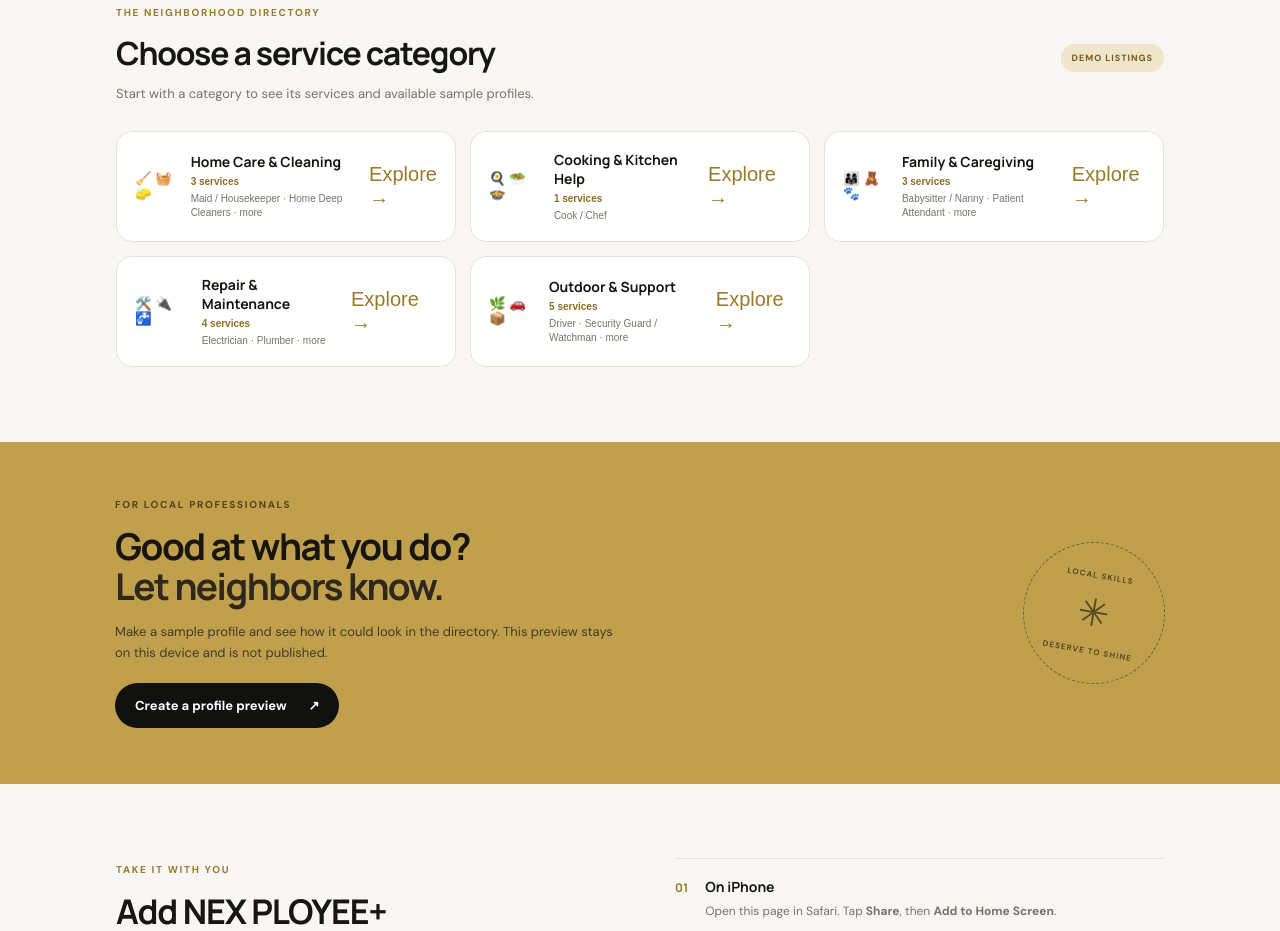
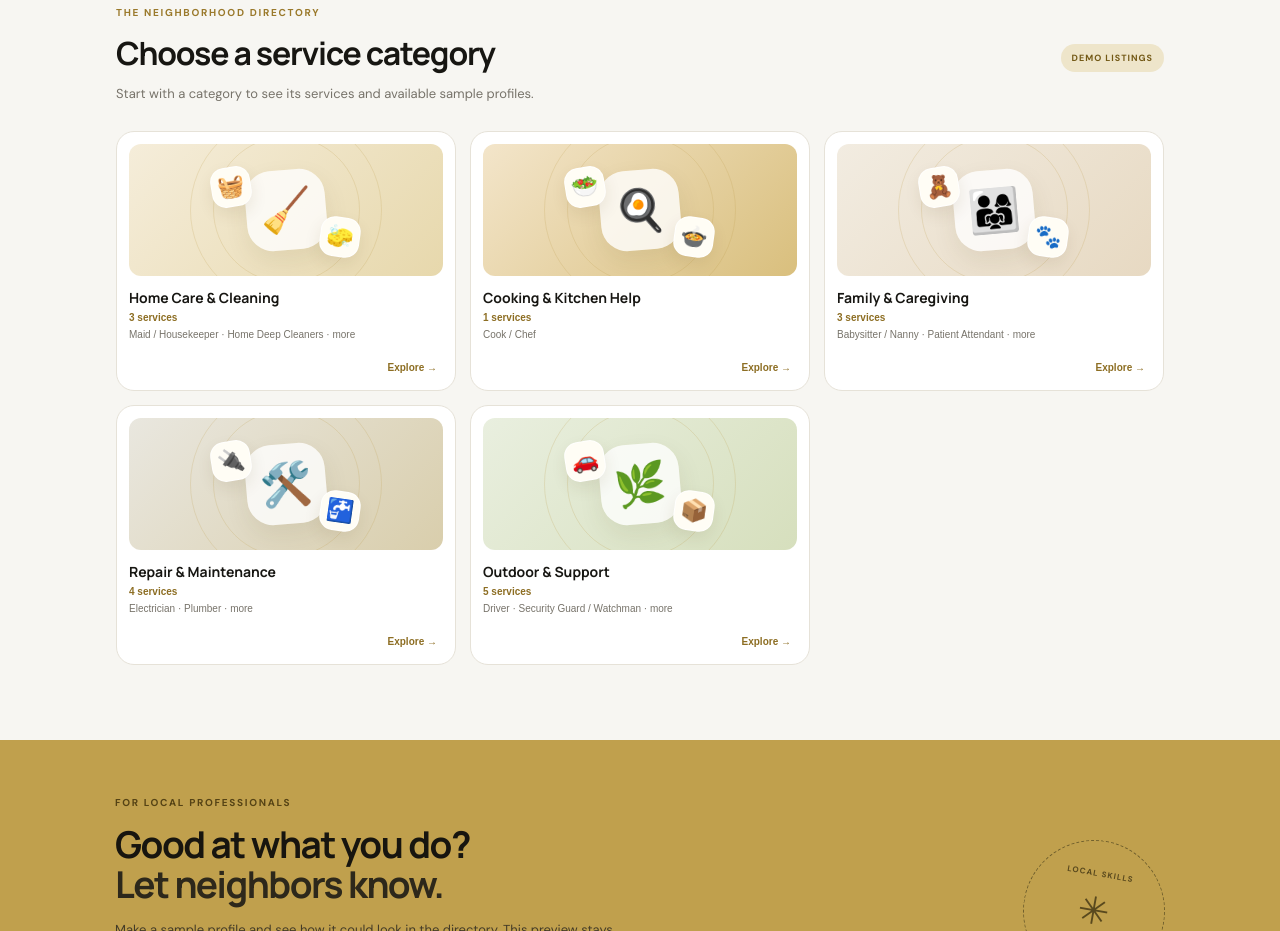
Before and after one commit to shaguftasaba/PLOYEE, a plain HTML site: page index.html in a window 1280 px wide. Shown: the part 1100-2031 px from the top of the page. Drawn offline with Linux system fonts and the light colour scheme.

Commit message:
Refactor category card styles for improved layout

```diff
--- a/styles.css
+++ b/styles.css
@@ -75,14 +75,24 @@ dialog::backdrop{background:#11110f99}
 /* Category-first directory: categories appear before the banner and profiles. */
 [hidden]{display:none!important}
 .category-grid{display:grid;grid-template-columns:repeat(3,minmax(0,1fr));gap:14px;margin-top:26px}
-.category-card{display:flex;align-items:center;gap:14px;min-height:106px;padding:18px;text-align:left;border:1px solid var(--line);border-radius:16px;background:#fff;color:var(--ink);cursor:pointer;transition:transform .18s,box-shadow .18s,border-color .18s}
+.category-card{position:relative;display:flex;flex-direction:column;align-items:stretch;gap:12px;min-height:260px;padding:12px;text-align:left;border:1px solid var(--line);border-radius:18px;background:#fff;color:var(--ink);cursor:pointer;transition:transform .18s,box-shadow .18s,border-color .18s}
 .category-card:hover,.category-card:focus-visible{transform:translateY(-2px);border-color:#c2a34e;box-shadow:0 10px 24px #5b4a2014;outline:none}
-.category-icon{width:48px;height:48px;flex:none;display:grid;place-items:center;border-radius:15px;background:#efe6cb;color:#8d6e23;font-size:24px}
+.category-art{height:132px;width:100%;position:relative;display:grid;place-items:center;overflow:hidden;border-radius:12px;background:linear-gradient(135deg,#f5edda,#e7d8ac)}
+.category-art::before,.category-art::after{content:"";position:absolute;border:1px solid #b99a4a35;border-radius:50%;width:145px;height:145px}
+.category-art::after{width:190px;height:190px}
+.category-art-2{background:linear-gradient(135deg,#f3e5ca,#d9bf7d)}
+.category-art-3{background:linear-gradient(135deg,#f2ece1,#e7d9c2)}
+.category-art-4{background:linear-gradient(135deg,#e9e7df,#d9ceac)}
+.category-art-5{background:linear-gradient(135deg,#e9efdf,#d6dfbd)}
+.category-art-main{position:relative;z-index:1;display:grid;place-items:center;width:80px;height:80px;border-radius:26px;background:#ffffffc9;box-shadow:0 10px 24px #51401716;font-size:42px;transform:rotate(-5deg)}
+.category-art-accent{position:absolute;z-index:2;display:grid;place-items:center;width:40px;height:40px;border:1px solid #ffffffd9;border-radius:14px;background:#fffdf5;font-size:22px;box-shadow:0 7px 16px #51401718}
+.category-art-accent-one{left:calc(50% - 75px);top:23px;transform:rotate(-9deg)}
+.category-art-accent-two{right:calc(50% - 74px);bottom:19px;transform:rotate(8deg)}
 .category-card-copy{display:grid;gap:5px;min-width:0}
 .category-card-copy strong{font:700 14px Manrope,sans-serif}
 .category-card-copy small{font-size:10px;color:#8d6e23;font-weight:700}
 .category-examples{font-size:10px;line-height:1.4;color:var(--muted)}
-.category-arrow{margin-left:auto;color:#9a792b;font-size:20px}
+.category-arrow{position:absolute;right:18px;bottom:17px;color:#8d6e23;font-size:10px;font-weight:700}
 .category-view{padding-top:14px}
 .back-link{border:0;background:transparent;padding:8px 0;color:#8d6e23;font:700 12px 'DM Sans',sans-serif;cursor:pointer}
 .back-link:hover{text-decoration:underline}
@@ -93,4 +103,4 @@ dialog::backdrop{background:#11110f99}
 .service-filter.active,.service-filter:hover{background:#efe6cb;border-color:#c2a34e;color:#735916}
 .category-page{min-height:65vh;padding-top:48px;padding-bottom:70px}
 @media(max-width:900px){.category-grid{grid-template-columns:repeat(2,minmax(0,1fr))}}
-@media(max-width:560px){.category-grid{grid-template-columns:1fr;gap:10px}.category-card{min-height:88px;padding:14px}.category-heading h2{font-size:27px}.category-page{padding-top:32px;padding-bottom:48px}.service-filters{gap:6px}.service-filter{padding:8px 10px;font-size:10px}}
+@media(max-width:560px){.category-grid{grid-template-columns:1fr;gap:12px}.category-card{min-height:244px;padding:11px}.category-art{height:122px}.category-heading h2{font-size:27px}.category-page{padding-top:32px;padding-bottom:48px}.service-filters{gap:6px}.service-filter{padding:8px 10px;font-size:10px}}
```
